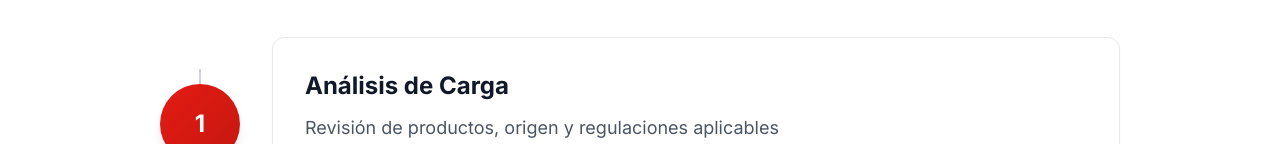
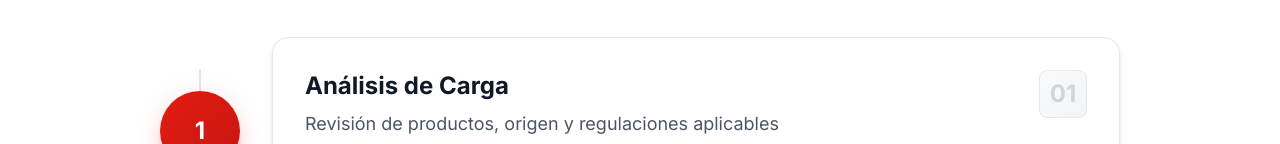
Before and after one commit to cookiecodespy/Ez_webpage, a React (Vite) app: page /servicios/agenciamiento-aduanas in a window 1280 px wide. Both pictures are taken after a click on the button "Proceso". Shown: the part 1062-1206 px from the top of the page. Built offline with nearby package versions, Linux system fonts and the light colour scheme.

Commit message:
Enhance process section with modern design: add glow effects, progress bars, hover animations, and fix timeline to reach all circles

```diff
--- a/src/pages/ServiceDetail.tsx
+++ b/src/pages/ServiceDetail.tsx
@@ -771,13 +771,13 @@ const ServiceDetail = () => {
             </div>
 
             <div className="relative">
-              {/* Vertical Timeline Line - Clean single color, perfectly aligned */}
+              {/* Vertical Timeline Line - Properly calculated to reach all circles */}
               {service.process.length > 1 && (
                 <div
-                  className="absolute left-[31px] md:left-[39px] w-0.5 bg-gray-300"
+                  className="absolute left-[31px] md:left-[39px] w-0.5 bg-gradient-to-b from-gray-200 via-gray-300 to-gray-200"
                   style={{
                     top: '32px',
-                    bottom: `calc(100% - ${(service.process.length - 1) * (8 * 4) + (service.process.length - 1) * (16 * 4) + 64}px)`
+                    height: `calc(${(service.process.length - 1) * 8}rem + ${(service.process.length - 1) * 12}rem + 32px)`
                   }}
                 />
               )}
@@ -790,30 +790,66 @@ const ServiceDetail = () => {
                     initial={{ opacity: 0, x: -30 }}
                     whileInView={{ opacity: 1, x: 0 }}
                     viewport={{ once: true }}
-                    transition={{ delay: index * 0.2 }}
+                    transition={{ delay: index * 0.15 }}
                   >
-                    {/* Step Number Circle */}
+                    {/* Step Number Circle with glow */}
                     <div className="relative flex-shrink-0 z-10">
-                      <div className="w-16 h-16 md:w-20 md:h-20 rounded-full bg-gradient-to-br from-[#E41B13] to-[#C41710] text-white flex items-center justify-center font-bold text-xl md:text-2xl shadow-lg">
+                      <div className="absolute inset-0 rounded-full bg-[#E41B13]/20 blur-md animate-pulse" />
+                      <motion.div
+                        className="relative w-16 h-16 md:w-20 md:h-20 rounded-full bg-gradient-to-br from-[#E41B13] to-[#C41710] text-white flex items-center justify-center font-bold text-xl md:text-2xl shadow-xl shadow-[#E41B13]/30"
+                        whileHover={{ scale: 1.05 }}
+                        transition={{ type: "spring", stiffness: 300 }}
+                      >
                         {step.step}
-                      </div>
+                      </motion.div>
                     </div>
 
-                    {/* Content Card - Clean design without arrows */}
-                    <div className="flex-1 bg-white border border-gray-200 p-6 md:p-8 rounded-xl shadow-sm hover:shadow-md hover:border-gray-300 transition-all duration-300">
-                      <h3 className="text-xl md:text-2xl font-bold text-gray-900 mb-3">
+                    {/* Content Card - Modern with depth */}
+                    <motion.div
+                      className="flex-1 bg-white border border-gray-200 p-6 md:p-8 rounded-2xl shadow-md hover:shadow-xl hover:border-[#E41B13]/20 transition-all duration-300 group relative overflow-hidden"
+                      whileHover={{ y: -4 }}
+                      transition={{ type: "spring", stiffness: 300 }}
+                    >
+                      {/* Subtle gradient overlay on hover */}
+                      <div className="absolute inset-0 bg-gradient-to-br from-[#E41B13]/0 to-[#E41B13]/5 opacity-0 group-hover:opacity-100 transition-opacity duration-300" />
+
+                      <div className="relative">
+                        <div className="flex items-start gap-4 mb-3">
+                          <div className="flex-1">
+                            <h3 className="text-xl md:text-2xl font-bold text-gray-900 mb-2 group-hover:text-[#E41B13] transition-colors">
                               {step.title}
                             </h3>
                             <p className="text-gray-600 leading-relaxed text-base md:text-lg">
                               {step.description}
                             </p>
+                          </div>
+                          {/* Step badge */}
+                          <div className="flex-shrink-0 w-12 h-12 rounded-lg bg-gradient-to-br from-gray-50 to-gray-100 border border-gray-200 flex items-center justify-center group-hover:border-[#E41B13]/30 transition-colors">
+                            <span className="text-2xl font-bold text-gray-300 group-hover:text-[#E41B13] transition-colors">
+                              {String(step.step).padStart(2, '0')}
+                            </span>
+                          </div>
+                        </div>
 
-                      {/* Simple step indicator */}
-                      <div className="mt-4 flex items-center gap-2 text-sm text-gray-400">
+                        {/* Progress bar */}
+                        <div className="mt-4 pt-4 border-t border-gray-100">
+                          <div className="flex items-center justify-between text-sm text-gray-500">
+                            <div className="flex items-center gap-2">
                               <Clock className="h-4 w-4" />
                               <span>Paso {step.step} de {service.process.length}</span>
                             </div>
+                            <div className="flex items-center gap-2">
+                              <div className="w-24 h-1.5 bg-gray-100 rounded-full overflow-hidden">
+                                <div
+                                  className="h-full bg-gradient-to-r from-[#E41B13] to-[#C41710] rounded-full transition-all duration-500"
+                                  style={{ width: `${(step.step / service.process.length) * 100}%` }}
+                                />
                               </div>
+                            </div>
+                          </div>
+                        </div>
+                      </div>
+                    </motion.div>
                   </motion.div>
                 ))}
               </div>
```
Lines whose indentation alone changed are shown as unchanged.
